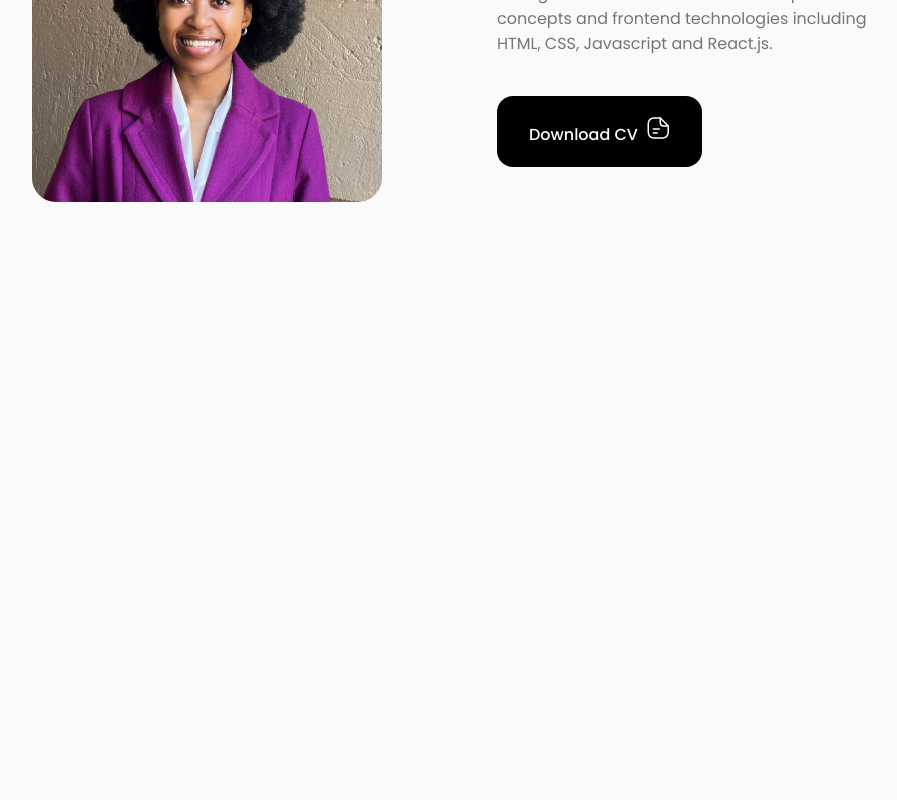
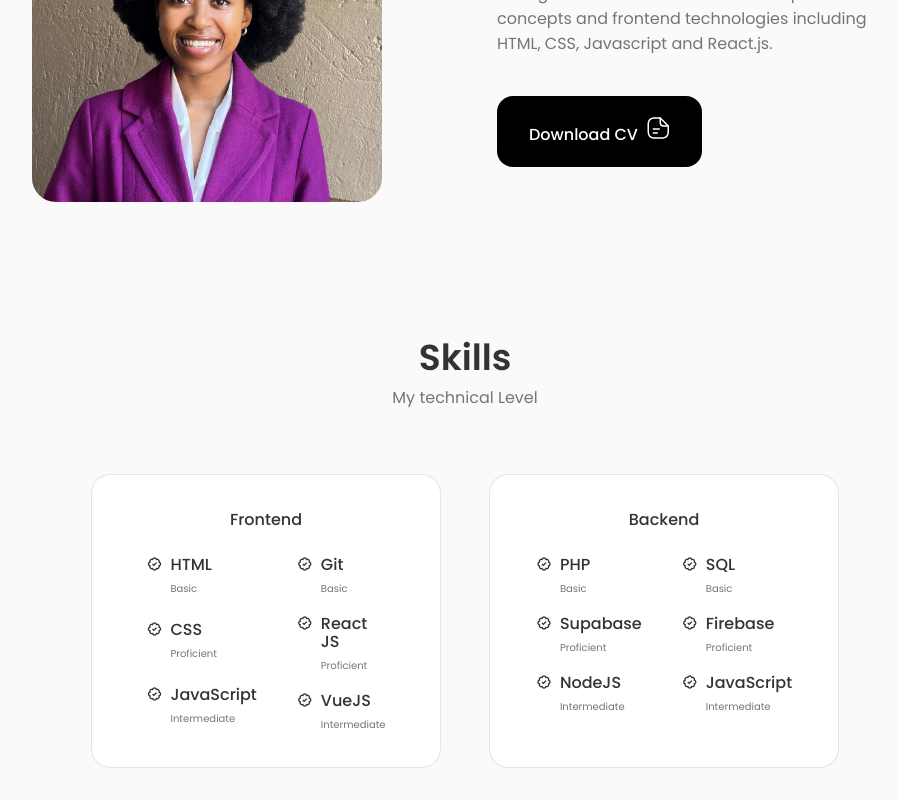
Before and after one commit to Rehumile/Portfolio-Website, a React (Vite) app: page / in a window 1280 px wide. Shown: the part 1067-1867 px from the top of the page, without its empty margins (175-1072 px from the left). Before the commit the page ends 1301 px from the top, so only its background shows below. Built offline with nearby package versions, Linux system fonts and the light colour scheme.

Commit message:
Added code for skills section

```diff
--- a/src/App.jsx
+++ b/src/App.jsx
@@ -3,6 +3,7 @@
 import Header from './components/Header/Header'
 import Home from './components/Home/Home'
 import About from './components/About/About'
+import Skills from './components/Skills/Skills'
 
 
 function App() {
@@ -13,6 +14,7 @@
       <main className='main'>
         <Home/>
         <About />
+        <Skills/>
       </main>
     </>
   )
--- /dev/null
+++ b/src/components/Skills/Backend.jsx
@@ -0,0 +1,66 @@
+import React from "react";
+
+export default function Backend() {
+    return (
+        <div className="skills__content">
+            <h3 className="skills__title">Backend</h3>
+
+            <div className="skills__box">
+                <div className="skills__group">
+                <div className="skills__data">
+                <i className="bx bx-badge-check"></i>
+                <div>
+                    <h3 className="skills__name">PHP</h3>
+                    <span className="skills__level">Basic</span>
+                    </div>
+                </div>
+
+                <div className="skills__data">
+                <i className="bx bx-badge-check"></i>
+                <div>
+                    <h3 className="skills__name">Supabase</h3>
+                    <span className="skills__level">Proficient</span>
+                    </div>
+                </div>
+
+                <div className="skills__data">
+                <i className="bx bx-badge-check"></i>
+                <div>
+                    <h3 className="skills__name">NodeJS</h3>
+                    <span className="skills__level">Intermediate</span>
+                    </div>
+                </div>
+</div>
+                <div className="skills__group">
+                <div className="skills__data">
+                <i className="bx bx-badge-check"></i>
+                <div>
+                    <h3 className="skills__name">SQL</h3>
+                    <span className="skills__level">Basic</span>
+                    </div>
+                </div>
+
+                <div className="skills__data">
+                <i className="bx bx-badge-check"></i>
+                <div>
+                    <h3 className="skills__name">Firebase</h3>
+                    <span className="skills__level">Proficient</span>
+                    </div>
+                </div>
+
+                <div className="skills__data">
+                <i className="bx bx-badge-check"></i>
+                <div>
+                    <h3 className="skills__name">JavaScript</h3>
+                    <span className="skills__level">Intermediate</span>
+                    </div>
+                </div>
+
+
+                </div>
+
+            </div>
+        </div>
+    )
+
+}
--- /dev/null
+++ b/src/components/Skills/Frontend.jsx
@@ -0,0 +1,66 @@
+import React from "react";
+
+export default function Frontend() {
+    return (
+        <div className="skills__content">
+            <h3 className="skills__title">Frontend</h3>
+
+            <div className="skills__box">
+                <div className="skills__group">
+                <div className="skills__data">
+                <i className="bx bx-badge-check"></i>
+                <div>
+                    <h3 className="skills__name">HTML</h3>
+                    <span className="skills__level">Basic</span>
+                    </div>
+                </div>
+
+                <div className="skills__data">
+                <i className="bx bx-badge-check"></i>
+                <div>
+                    <h3 className="skills__name">CSS</h3>
+                    <span className="skills__level">Proficient</span>
+                    </div>
+                </div>
+
+                <div className="skills__data">
+                <i className="bx bx-badge-check"></i>
+                <div>
+                    <h3 className="skills__name">JavaScript</h3>
+                    <span className="skills__level">Intermediate</span>
+                    </div>
+                </div>
+
+
+                </div>
+                <div className="skills__group">
+                <div className="skills__data">
+                <i className="bx bx-badge-check"></i>
+                <div>
+                    <h3 className="skills__name">Git</h3>
+                    <span className="skills__level">Basic</span>
+                    </div>
+                </div>
+
+                <div className="skills__data">
+                <i className="bx bx-badge-check"></i>
+                <div>
+                    <h3 className="skills__name">React JS</h3>
+                    <span className="skills__level">Proficient</span>
+                    </div>
+                </div>
+
+                <div className="skills__data">
+                <i className="bx bx-badge-check"></i>
+                <div>
+                    <h3 className="skills__name">VueJS</h3>
+                    <span className="skills__level">Intermediate</span>
+                    </div>
+                </div>
+
+
+                </div>
+            </div>
+        </div>
+    )
+}
--- /dev/null
+++ b/src/components/Skills/Skills.css
@@ -0,0 +1,84 @@
+.skills__container {
+    grid-template-columns: repeat(2, 350px);
+    column-gap: 3rem;
+    justify-content: center;
+}
+
+.skills__content {
+    background-color: var(--container-color);
+    border: 1px solid rgba(0, 0, 0, 0.1);
+    padding: 2rem 4rem;
+    border-radius: 1.2rem;
+}
+
+.skills__title {
+    font-size: var(--normal-font-size);
+    font-weight: var(--font-medium);
+    text-align: center;
+    margin-bottom: var(--mb-1-5);
+}
+
+.skills__box {
+    display: flex;
+    justify-content: center;
+    column-gap: 2.5rem;
+}
+
+.skills__group {
+    display: grid;
+    align-items: flex-start;
+    row-gap: 1rem ;
+}
+
+.skills__data {
+    display:flex;
+    column-gap: 0.5rem;
+}
+
+.skills .bx-badge-check {
+    font-size: 1rem;
+    color: var(--title-color);
+}
+
+.skills__name {
+    font-size: var(--normal-font-size);
+    font-weight: var(--font-medium);
+    line-height: 18px;
+}
+
+.skills__level {
+    font-size: var(--tiny-font-size);
+}
+
+/*==========BREAKPOINTS===========*/
+/*For large devices*/
+@media  screen and (max-width: 992px) {
+    .skills__container {
+        grid-template-columns: max-content;
+        row-gap: 2rem;
+    }
+
+  }
+
+  /*For medium devices*/
+
+  @media  screen and (max-width: 576px) {
+    .skills__container {
+        grid-template-columns: 1fr;
+    }
+
+    .skills__content {
+        padding: 1.5rem;
+    }
+  }
+
+  /*For small devices*/
+  @media  screen and (max-width: 350px) {
+   .skills__box {
+    column-gap: 1.2rem;
+   }
+
+   .skills__name {
+    font-size: var(--small-font-size);
+   }
+  }
--- /dev/null
+++ b/src/components/Skills/Skills.jsx
@@ -0,0 +1,19 @@
+import React from "react";
+import "./Skills.css"
+import "./Frontend"
+import Frontend from "./Frontend";
+import Backend from "./Backend";
+
+export default function Skills() {
+    return (
+        <section className="skills section" id="skills">
+             <h2 className="section__title">Skills</h2>
+        <span className="section__subtitle">My technical Level</span>
+        <div className="skills__container container grid">
+            <Frontend/>
+        <Backend/>
+        </div>
+
+        </section>
+    )
+}
```
